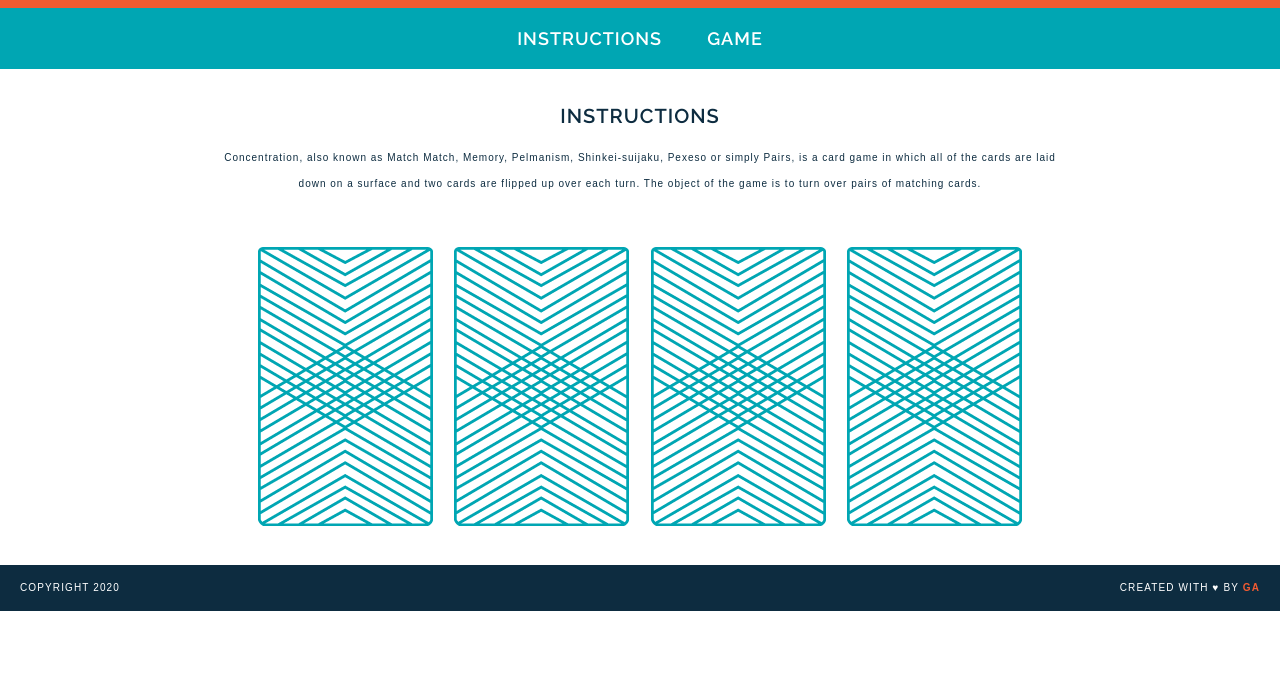
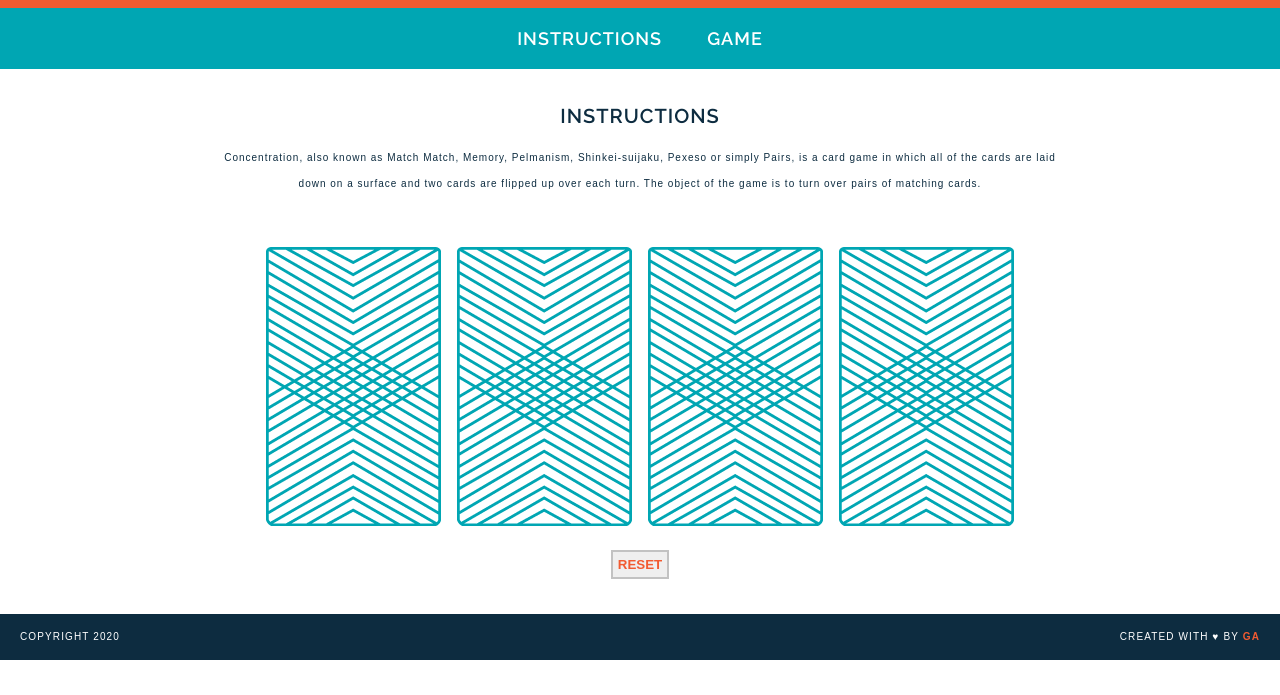
Before and after one commit to essleeung/sei-fundamentals-memorygame, a plain HTML site: page index.html in a window 1280 px wide. Shown: the part 105-800 px from the top of the page. Drawn offline with Linux system fonts and the light colour scheme; a web font is replaced by a local one.

Commit message:
added reset button & completed sei basics

```diff
--- a/index.html
+++ b/index.html
@@ -18,12 +18,9 @@
 <main>
 <h2 id="#instructions">Instructions</h2>
 <p>Concentration, also known as Match Match, Memory, Pelmanism, Shinkei-suijaku, Pexeso or simply Pairs, is a card game in which all of the cards are laid down on a surface and two cards are flipped up over each turn. The object of the game is to turn over pairs of matching cards.</p>
-<div id="#game">
-    <img src="images/back.png" alt="Queen of Diamonds">
-    <img src="images/back.png" alt="Queen of Hearts">
-    <img src="images/back.png" alt="King of Diamonds">
-    <img src="images/back.png" alt="King of Hearts">
+<div id="game-board" class="board clearfix">
 </div>
+<button id= "reset">reset</button>
 </main>
 <footer class="clearfix">
     <p class="copyright">Copyright 2020</p>
--- a/main.js
+++ b/main.js
@@ -1,6 +1,48 @@
-const cards = ['queen', 'queen', 'king', 'king'];
+const cards = [
+    {
+        rank: 'queen',
+        suit: 'hearts',
+        cardImage: 'images/queen-of-hearts.png'
+    },
+    {
+        rank: 'queen',
+        suit: 'diamonds',
+        cardImage: 'images/queen-of-diamonds.png'
+    },
+    {
+        rank: 'king',
+        suit: 'hearts',
+        cardImage: 'images/king-of-hearts.png'
+    },
+    {
+        rank: 'king',
+        suit: 'diamonds',
+        cardImage: 'images/king-of-diamonds.png'
+    }
+];
 const cardsInPlay = [];
 
+
+//function that creates playing board
+function createBoard(){
+    for (let i = 0; i < cards.length; i++ ) {
+        const cardElement = document.createElement('img');
+        cardElement.setAttribute('src', 'images/back.png');
+        cardElement.setAttribute('data-id', i);
+        cardElement.addEventListener('click', flipCard);
+        document.getElementById('game-board').appendChild(cardElement);
+    };
+};
+//function to flip the cards
+function flipCard() {
+    const cardId = this.getAttribute('data-id');
+    console.log("User flipped " + cards[cardId].rank);
+    cardsInPlay.push(cards[cardId].rank);
+    this.setAttribute('src', cards[cardId].cardImage);
+    if (cardsInPlay.length > 1) {
+        checkForMatch();
+    }
+};
 //function to see if cards match
 function checkForMatch() {
     if (cardsInPlay[0] === cardsInPlay[1]) {
@@ -8,13 +50,16 @@ function checkForMatch() {
     } else {
         alert("Please try again");
     }
-}
-//function to flip the cards
-function flipCard(cardId) {
-    console.log("User flipped " + cards[cardId]);
-    cardsInPlay.push(cards[cardId]);
-}
+};
 
-flipCard(0);
-flipCard(2);
-checkForMatch();
+
+//function to reload page using reset button
+function resetBoard() {
+    location.reload();
+};
+
+document.getElementById('reset').addEventListener('click', resetBoard);
+
+
+//create page
+createBoard();
--- a/style.css
+++ b/style.css
@@ -80,3 +80,15 @@ footer {
     color: #F25B31;
     font-weight: 700;
 }
+button {
+    text-transform: uppercase;
+    margin-top: 20px;
+    padding: 5px;
+    color: #F25B31;
+    font-weight: 700;
+    border: 2px solid rgb(194, 194, 194);
+}
+button:hover {
+    background-color: #F25B31;
+    color: white;
+}
```
